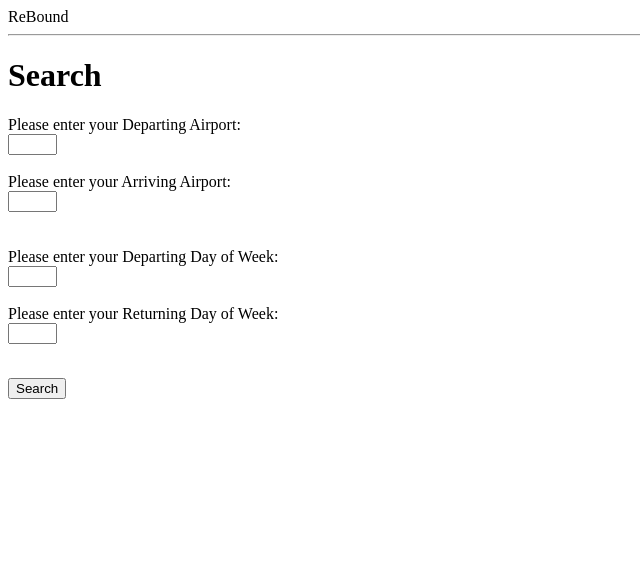
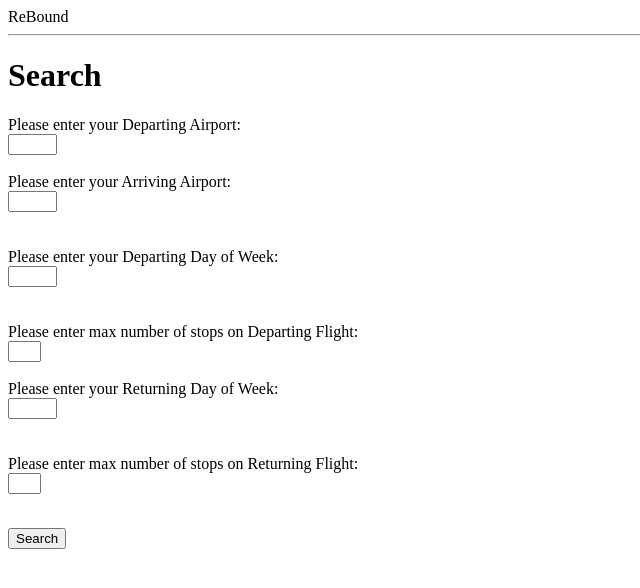
Before and after one commit to jonstieg/rebound-flights, a Flask app: page / in a window 1280 px wide. Shown: the top 588 px of the page, without its empty margins (0-640 px from the left). Run offline with Flask 2, Linux system fonts and the light colour scheme.

Commit message:
max stops

```diff
--- a/app/forms.py
+++ b/app/forms.py
@@ -7,3 +7,5 @@ class Search(Form):
     arrivingAirport = StringField('arrivingAirport', validators=[DataRequired()])
     departingWeekday = StringField('departingWeekday', validators=[DataRequired()])
     returningWeekday = StringField('returningWeekday', validators=[DataRequired()])
+    maxStopsDeparting = StringField('maxStopsDeparting', validators=[DataRequired()])
+    maxStopsReturning = StringField('maxStopsReturning', validators=[DataRequired()])
--- a/app/rebound.py
+++ b/app/rebound.py
@@ -5,7 +5,7 @@ import operator
 from datetime import datetime, date, timedelta
 
 class ReBound():
-  def reboundSearch(self, departingAirport, arrivingAirport, departingWeekday, returningWeekday):
+  def reboundSearch(self, departingAirport, arrivingAirport, departingWeekday, returningWeekday, maxStopsDeparting, maxStopsReturning):
     weekdays = {'mon': 0, 'tue': 1, 'wed': 2, 'thu': 3, 'fri': 4, 'sat': 5, 'sun': 6}
     dayOfWeekToLeave = weekdays[departingWeekday.lower()]
     dayOfWeekToReturn = weekdays[returningWeekday.lower()]
@@ -31,7 +31,7 @@ class ReBound():
               "origin": departingAirport,
               "destination": arrivingAirport,
               "date": (dateGo + timedelta(7 * x)).strftime('%Y-%m-%d'),
-              "maxStops": 1,
+              "maxStops": maxStopsDeparting,
               "permittedDepartureTime": {
                 "earliestTime": "17:00",
               }
@@ -40,7 +40,7 @@ class ReBound():
               "origin": arrivingAirport,
               "destination": departingAirport,
               "date": (dateReturn + timedelta(7 * x)).strftime('%Y-%m-%d'),
-              "maxStops": 0,
+              "maxStops": maxStopsReturning,
               "permittedDepartureTime": {
                 "earliestTime": "13:30",
                 "latestTime": "23:00"
--- a/app/templates/search.html
+++ b/app/templates/search.html
@@ -22,9 +22,21 @@
           {% for error in form.departingWeekday.errors %}
             <span style="color: red;">[{{ error }}]</span>
           {% endfor %}<br>
+          <br>
+          Please enter max number of stops on Departing Flight:<br>
+          {{ form.maxStopsDeparting(size=1) }}<br>
+          {% for error in form.maxStopsDeparting.errors %}
+            <span style="color: red;">[{{ error }}]</span>
+          {% endfor %}<br>
           Please enter your Returning Day of Week:<br>
           {{ form.returningWeekday(size=3) }}<br>
           {% for error in form.returningWeekday.errors %}
+            <span style="color: red;">[{{ error }}]</span>
+          {% endfor %}<br>
+          <br>
+          Please enter max number of stops on Returning Flight:<br>
+          {{ form.maxStopsReturning(size=1) }}<br>
+          {% for error in form.maxStopsReturning.errors %}
             <span style="color: red;">[{{ error }}]</span>
           {% endfor %}<br>
       </p>
--- a/app/views.py
+++ b/app/views.py
@@ -16,7 +16,7 @@ def search():
     rebound = ReBound()
     if form.validate_on_submit():
         # flash('Departing Airport ="%s"' % (form.departingAirport.data))
-        flights = rebound.reboundSearch(form.departingAirport.data, form.arrivingAirport.data, form.departingWeekday.data, form.returningWeekday.data)
+        flights = rebound.reboundSearch(form.departingAirport.data, form.arrivingAirport.data, form.departingWeekday.data, form.returningWeekday.data, form.maxStopsDeparting.data, form.maxStopsReturning.data)
         flash(flights)
         return redirect('/results')
     return render_template('search.html',
```
